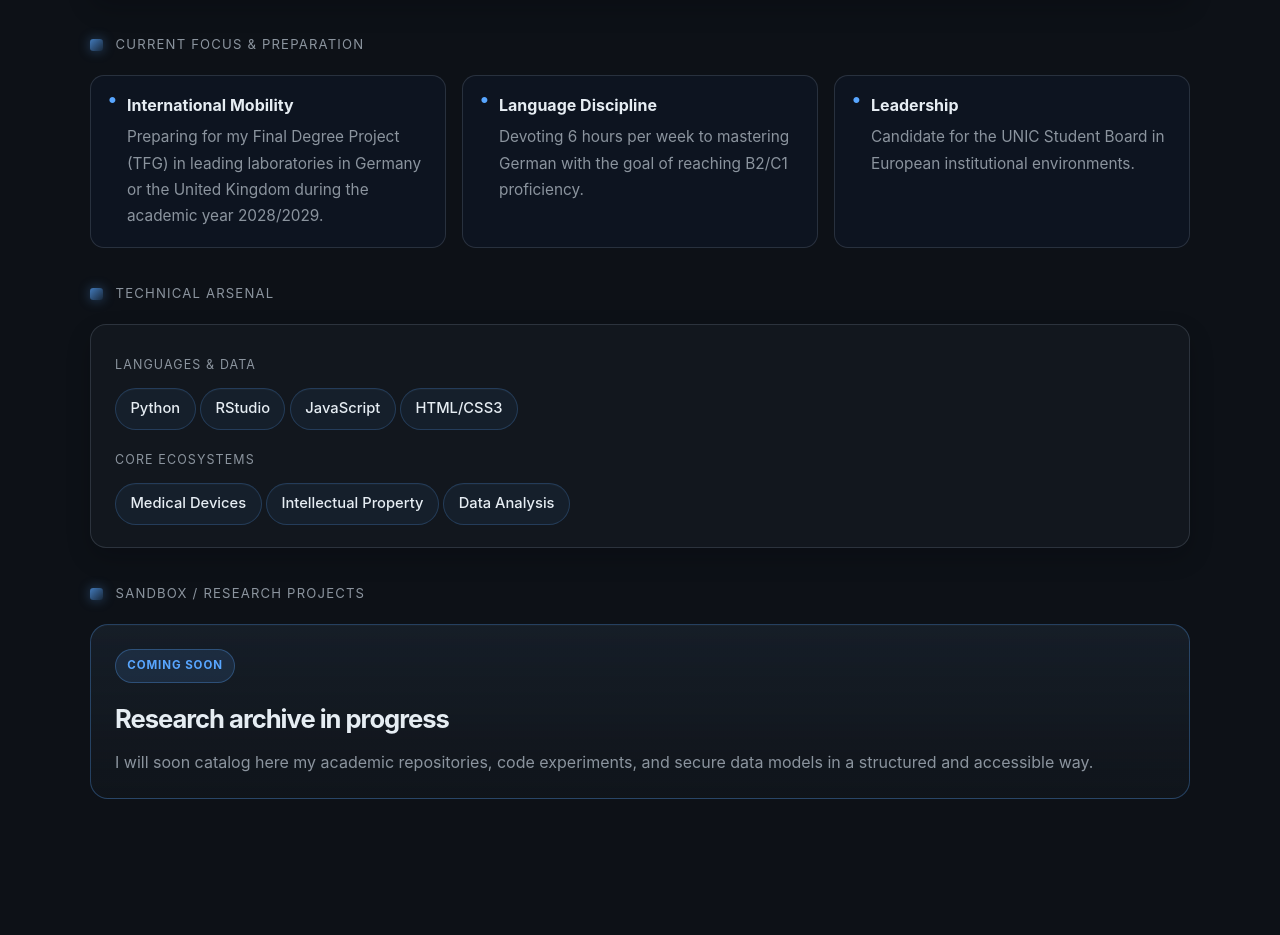
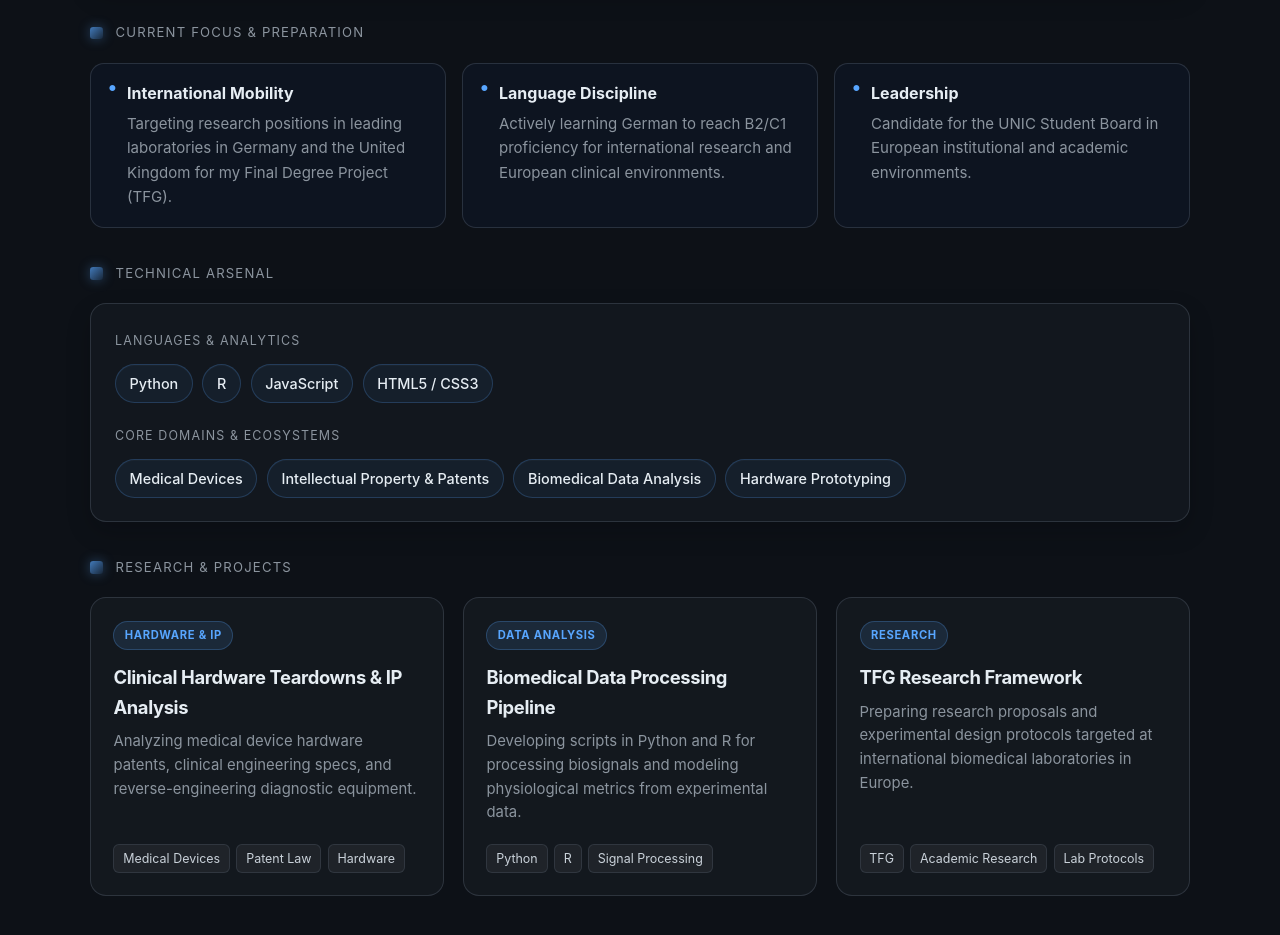
Before and after one commit to ionanderbo/mainpage, a plain HTML site: page index.html in a window 1280 px wide. Shown: the part 653-1588 px from the top of the page. Before the commit the page ends 1516 px from the top, so only its background shows below. Drawn offline with Linux system fonts and the light colour scheme.

Commit message:
Refactor index.html for improved layout and styling
Updated the title and improved the organization of the HTML structure. Enhanced styling and adjusted layout for better responsiveness.

```diff
--- a/index.html
+++ b/index.html
@@ -3,7 +3,7 @@
 <head>
   <meta charset="UTF-8" />
   <meta name="viewport" content="width=device-width, initial-scale=1.0" />
-  <title>Ion Ander Bolado</title>
+  <title>Ion Ander Bolado | Biomedical Engineering &amp; Tech</title>
   <style>
     :root {
       --bg: #0d1117;
@@ -99,7 +99,7 @@
 
     .hero-inner {
       display: grid;
-      grid-template-columns: 1.5fr 0.7fr;
+      grid-template-columns: 1.4fr 0.8fr;
       gap: 2rem;
       align-items: center;
     }
@@ -198,10 +198,22 @@
     .terminal-header {
       display: flex;
       align-items: center;
-      gap: 0.5rem;
-      padding-bottom: 1rem;
+      justify-content: space-between;
+      padding-bottom: 0.8rem;
       border-bottom: 1px solid var(--border);
       margin-bottom: 1rem;
+    }
+
+    .terminal-dots {
+      display: flex;
+      align-items: center;
+      gap: 0.55rem;
+    }
+
+    .terminal-title {
+      font-size: 0.75rem;
+      color: var(--muted);
+      font-family: monospace;
     }
 
     .dot {
@@ -217,7 +229,7 @@
 
     .terminal-body {
       font-family: "SFMono-Regular", Consolas, "Liberation Mono", Menlo, monospace;
-      font-size: 0.88rem;
+      font-size: 0.85rem;
       color: var(--muted-strong);
       line-height: 1.8;
     }
@@ -227,17 +239,10 @@
       white-space: pre-wrap;
     }
 
-    .terminal-body .purple {
-      color: #c084fc;
-    }
-
-    .terminal-body .blue {
-      color: var(--accent);
-    }
-
-    .terminal-body .green {
-      color: #7ee787;
-    }
+    .terminal-body .keyword { color: #ff7b72; }
+    .terminal-body .purple { color: #c084fc; }
+    .terminal-body .blue { color: var(--accent); }
+    .terminal-body .key { color: #79c0ff; }
 
     section {
       padding-top: 2.2rem;
@@ -316,19 +321,14 @@
       display: block;
       margin-left: 1.1rem;
       color: var(--muted);
-      font-size: 0.96rem;
-      line-height: 1.7;
+      font-size: 0.94rem;
+      line-height: 1.6;
     }
 
     .tag-grid {
       display: flex;
-      flex-wrap: wrap;
-      gap: 0.75rem;
-    }
-
-    .tag-group {
-      flex: 1 1 100%;
-      margin-top: 0.25rem;
+      flex-direction: column;
+      gap: 1.2rem;
     }
 
     .tag-group-label {
@@ -340,55 +340,92 @@
       text-transform: uppercase;
     }
 
+    .tag-list {
+      display: flex;
+      flex-wrap: wrap;
+      gap: 0.6rem;
+    }
+
     .tag {
       display: inline-flex;
       align-items: center;
       justify-content: center;
-      padding: 0.52rem 0.9rem;
+      padding: 0.45rem 0.85rem;
       border-radius: 999px;
       border: 1px solid rgba(88, 166, 255, 0.22);
       background: rgba(88, 166, 255, 0.06);
       color: var(--text);
-      font-size: 0.92rem;
+      font-size: 0.9rem;
       font-weight: 500;
       box-shadow: inset 0 1px 0 rgba(255,255,255,0.02);
     }
 
-    .coming-soon-card {
-      display: block;
-      padding: 1.5rem 1.5rem 1.3rem;
-      border: 1px solid rgba(88,166,255,0.3);
-      border-radius: 18px;
-      background:
-        linear-gradient(180deg, rgba(88,166,255,0.04), rgba(13,17,23,0.5)),
-        rgba(22, 27, 34, 0.75);
-      box-shadow: inset 0 1px 0 rgba(255,255,255,0.02);
+    .projects-grid {
+      display: grid;
+      grid-template-columns: repeat(auto-fit, minmax(300px, 1fr));
+      gap: 1.2rem;
     }
 
-    .coming-soon {
+    .project-card {
+      display: flex;
+      flex-direction: column;
+      justify-content: space-between;
+      padding: 1.4rem;
+      border: 1px solid var(--border);
+      border-radius: 16px;
+      background: rgba(22, 27, 34, 0.75);
+      transition: border-color 0.2s ease, transform 0.2s ease;
+    }
+
+    .project-card:hover {
+      border-color: rgba(88, 166, 255, 0.4);
+      transform: translateY(-2px);
+    }
+
+    .project-badge {
       display: inline-flex;
       align-items: center;
-      padding: 0.42rem 0.7rem;
+      align-self: flex-start;
+      padding: 0.3rem 0.65rem;
       border-radius: 999px;
-      background: rgba(88,166,255,0.12);
-      border: 1px solid rgba(88,166,255,0.3);
+      background: rgba(88, 166, 255, 0.12);
+      border: 1px solid rgba(88, 166, 255, 0.25);
       color: var(--accent);
-      letter-spacing: 0.08em;
+      letter-spacing: 0.06em;
       text-transform: uppercase;
-      font-size: 0.72rem;
+      font-size: 0.7rem;
       font-weight: 700;
+      margin-bottom: 0.8rem;
     }
 
-    .coming-soon-card h3 {
-      margin: 1rem 0 0.55rem;
-      font-size: clamp(1.2rem, 2vw, 1.8rem);
-      letter-spacing: -0.04em;
+    .project-card h3 {
+      margin: 0 0 0.5rem;
+      font-size: 1.15rem;
+      color: var(--text);
+      letter-spacing: -0.02em;
     }
 
-    .coming-soon-card p {
-      margin: 0;
+    .project-card p {
+      margin: 0 0 1.2rem;
       color: var(--muted);
-      line-height: 1.8;
+      font-size: 0.93rem;
+      line-height: 1.6;
+    }
+
+    .project-tags {
+      display: flex;
+      flex-wrap: wrap;
+      gap: 0.4rem;
+      margin-top: auto;
+    }
+
+    .project-tag {
+      font-size: 0.78rem;
+      padding: 0.2rem 0.55rem;
+      border-radius: 6px;
+      background: rgba(255, 255, 255, 0.05);
+      color: var(--muted-strong);
+      border: 1px solid rgba(148, 163, 184, 0.15);
     }
 
     @media (max-width: 840px) {
@@ -433,7 +470,7 @@
       }
 
       .content-panel,
-      .coming-soon-card {
+      .project-card {
         padding: 1.1rem 1rem;
       }
 
@@ -468,22 +505,25 @@
 
               <div class="actions">
                 <a class="button primary" href="https://linkedin.com/in/ionanderboladogracia" target="_blank" rel="noreferrer">LinkedIn</a>
-                <a class="button" href="mailto:ionander.bolado@opendeusto.es">Gmail</a>
+                <a class="button" href="mailto:ionander.bolado@opendeusto.es">Email Me</a>
               </div>
             </div>
 
             <aside class="hero-card" aria-label="Developer profile summary">
               <div class="terminal-header">
-                <span class="dot red"></span>
-                <span class="dot yellow"></span>
-                <span class="dot green"></span>
+                <div class="terminal-dots">
+                  <span class="dot red"></span>
+                  <span class="dot yellow"></span>
+                  <span class="dot green"></span>
+                </div>
+                <span class="terminal-title">profile.js</span>
               </div>
               <div class="terminal-body">
-                <span class="line"><span class="blue">profile</span> = {</span>
-                <span class="line">  <span class="green">field</span>: <span class="purple">"Biomedical Engineering"</span>,</span>
-                <span class="line">  <span class="green">focus</span>: <span class="purple">"Clinical hardware + IP + patents"</span>,</span>
-                <span class="line">  <span class="green">goal</span>: <span class="purple">"Real-world medical innovation"</span></span>
-                <span class="line">}</span>
+                <span class="line"><span class="keyword">const</span> <span class="blue">profile</span> = {</span>
+                <span class="line">  <span class="key">field</span>: <span class="purple">"Biomedical Engineering"</span>,</span>
+                <span class="line">  <span class="key">focus</span>: <span class="purple">"Clinical Hardware &amp; IP"</span>,</span>
+                <span class="line">  <span class="key">goal</span>: <span class="purple">"Real-World Medical Tech"</span></span>
+                <span class="line">};</span>
               </div>
             </aside>
           </div>
@@ -505,20 +545,19 @@
             <li class="focus-item">
               <strong>International Mobility</strong>
               <span>
-                Preparing for my Final Degree Project (TFG) in leading laboratories in Germany or the United Kingdom
-                during the academic year 2028/2029.
+                Targeting research positions in leading laboratories in Germany and the United Kingdom for my Final Degree Project (TFG).
               </span>
             </li>
             <li class="focus-item">
               <strong>Language Discipline</strong>
               <span>
-                Devoting 6 hours per week to mastering German with the goal of reaching B2/C1 proficiency.
+                Actively learning German to reach B2/C1 proficiency for international research and European clinical environments.
               </span>
             </li>
             <li class="focus-item">
               <strong>Leadership</strong>
               <span>
-                Candidate for the UNIC Student Board in European institutional environments.
+                Candidate for the UNIC Student Board in European institutional and academic environments.
               </span>
             </li>
           </ul>
@@ -529,21 +568,22 @@
           <div class="content-panel">
             <div class="tag-grid">
               <div class="tag-group">
-                <div class="tag-group-label">Languages &amp; Data</div>
+                <div class="tag-group-label">Languages &amp; Analytics</div>
                 <div class="tag-list">
                   <span class="tag">Python</span>
-                  <span class="tag">RStudio</span>
+                  <span class="tag">R</span>
                   <span class="tag">JavaScript</span>
-                  <span class="tag">HTML/CSS3</span>
+                  <span class="tag">HTML5 / CSS3</span>
                 </div>
               </div>
 
               <div class="tag-group">
-                <div class="tag-group-label">Core Ecosystems</div>
+                <div class="tag-group-label">Core Domains &amp; Ecosystems</div>
                 <div class="tag-list">
                   <span class="tag">Medical Devices</span>
-                  <span class="tag">Intellectual Property</span>
-                  <span class="tag">Data Analysis</span>
+                  <span class="tag">Intellectual Property &amp; Patents</span>
+                  <span class="tag">Biomedical Data Analysis</span>
+                  <span class="tag">Hardware Prototyping</span>
                 </div>
               </div>
             </div>
@@ -551,14 +591,52 @@
         </section>
 
         <section id="projects">
-          <div class="section-title">Sandbox / Research Projects</div>
-          <div class="coming-soon-card">
-            <span class="coming-soon">Coming Soon</span>
-            <h3>Research archive in progress</h3>
-            <p>
-              I will soon catalog here my academic repositories, code experiments, and secure data models in a structured
-              and accessible way.
-            </p>
+          <div class="section-title">Research &amp; Projects</div>
+          <div class="projects-grid">
+            <article class="project-card">
+              <div>
+                <span class="project-badge">Hardware &amp; IP</span>
+                <h3>Clinical Hardware Teardowns &amp; IP Analysis</h3>
+                <p>
+                  Analyzing medical device hardware patents, clinical engineering specs, and reverse-engineering diagnostic equipment.
+                </p>
+              </div>
+              <div class="project-tags">
+                <span class="project-tag">Medical Devices</span>
+                <span class="project-tag">Patent Law</span>
+                <span class="project-tag">Hardware</span>
+              </div>
+            </article>
+
+            <article class="project-card">
+              <div>
+                <span class="project-badge">Data Analysis</span>
+                <h3>Biomedical Data Processing Pipeline</h3>
+                <p>
+                  Developing scripts in Python and R for processing biosignals and modeling physiological metrics from experimental data.
+                </p>
+              </div>
+              <div class="project-tags">
+                <span class="project-tag">Python</span>
+                <span class="project-tag">R</span>
+                <span class="project-tag">Signal Processing</span>
+              </div>
+            </article>
+
+            <article class="project-card">
+              <div>
+                <span class="project-badge">Research</span>
+                <h3>TFG Research Framework</h3>
+                <p>
+                  Preparing research proposals and experimental design protocols targeted at international biomedical laboratories in Europe.
+                </p>
+              </div>
+              <div class="project-tags">
+                <span class="project-tag">TFG</span>
+                <span class="project-tag">Academic Research</span>
+                <span class="project-tag">Lab Protocols</span>
+              </div>
+            </article>
           </div>
         </section>
       </main>
```
